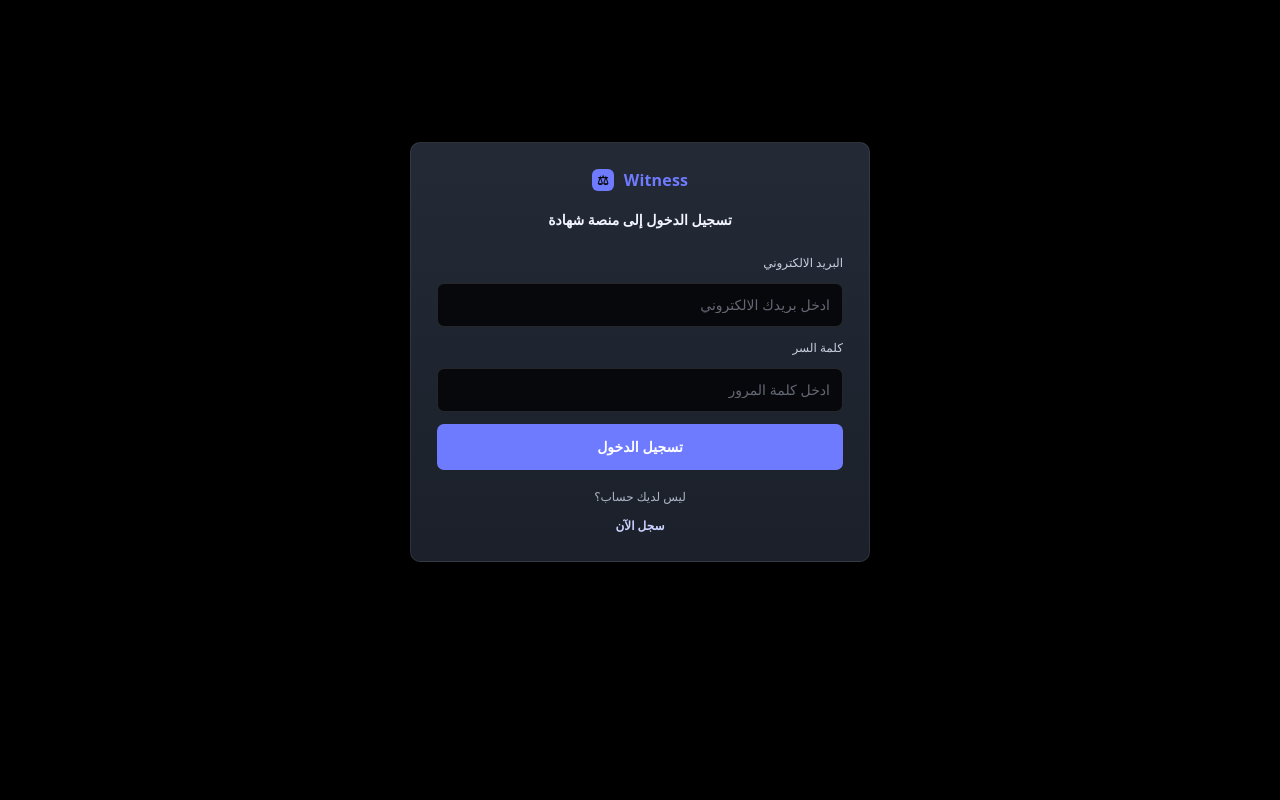
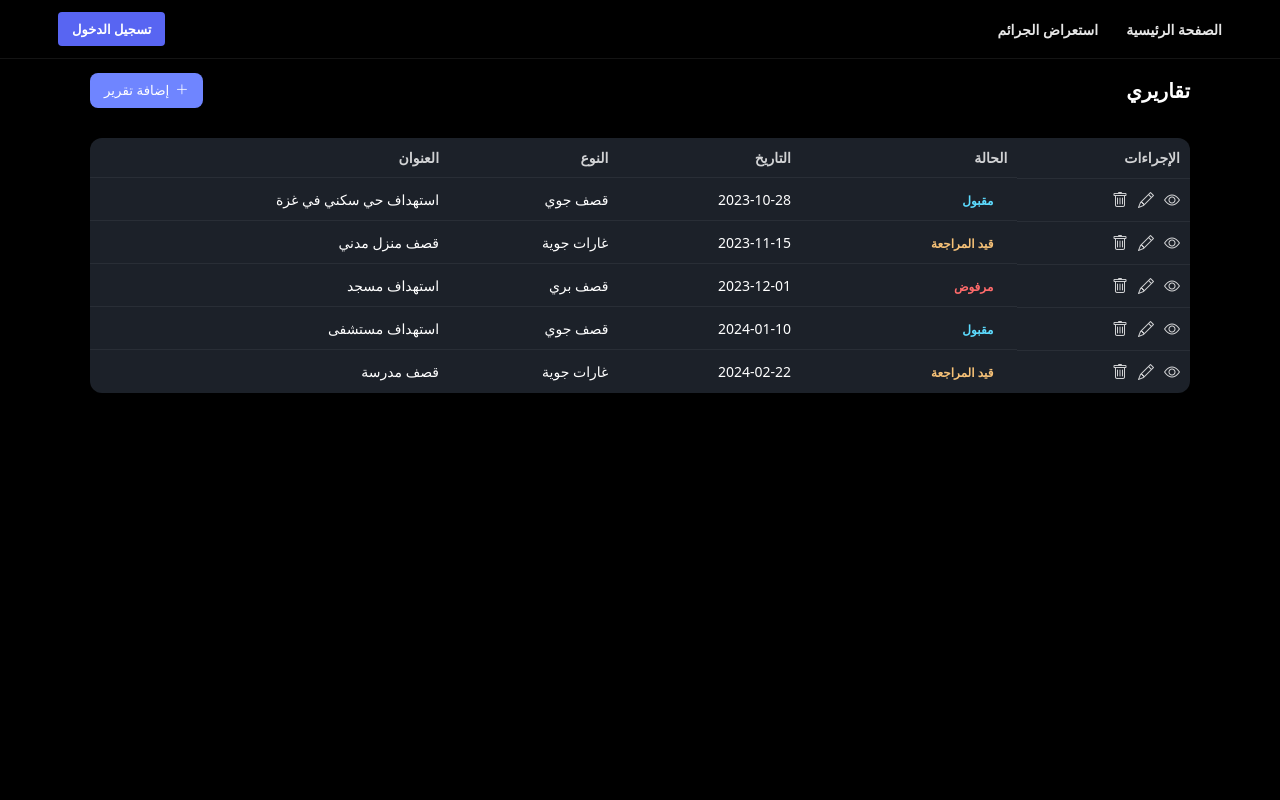
Before and after one commit to Abdelrhman-Fraihat/Witness-Frontend, a React (Vite) app in the folder Witness/: page /MyReports in a window 1280 px wide. Shown: the top 800 px of the page. Built offline with nearby package versions, Linux system fonts and the light colour scheme.

Commit message:
feat: MyReport Page

```diff
--- a/Witness/src/App.jsx
+++ b/Witness/src/App.jsx
@@ -9,6 +9,7 @@
 import CrimeDeatails from './Pages/CrimeDetails'
 import ExploreCrimes from './Pages/ExploreCrimes'
 import UserDashboard from './Pages/UserDashboard'
+import MyReports from "./Pages/MyReports"
 
 function App() {
 
@@ -16,6 +17,7 @@
     <>
     <BrowserRouter>
       <Routes>
+        <Route path = "MyReports" element={<MyReports/>}/>
         <Route path = "/UserDashBoard/:username" element={<UserDashboard/>}/>
         <Route path = "ExploreCrimes" element={<ExploreCrimes/>}/>
         <Route path = "CrimeDetails/:id" element={<CrimeDeatails/>}/>
--- a/Witness/src/Pages/MyReports.jsx
+++ b/Witness/src/Pages/MyReports.jsx
@@ -0,0 +1,103 @@
+import React from "react";
+import "../Style/pages/MyReports.css";
+import "bootstrap-icons/font/bootstrap-icons.css";
+import Layout from "../Componants/Layout";
+
+function MyReports() {
+  const reports = [
+    {
+      id: 1,
+      title: "استهداف حي سكني في غزة",
+      type: "قصف جوي",
+      date: "2023-10-28",
+      status: "accepted",
+    },
+    {
+      id: 2,
+      title: "قصف منزل مدني",
+      type: "غارات جوية",
+      date: "2023-11-15",
+      status: "pending",
+    },
+    {
+      id: 3,
+      title: "استهداف مسجد",
+      type: "قصف بري",
+      date: "2023-12-01",
+      status: "rejected",
+    },
+    {
+      id: 4,
+      title: "استهداف مستشفى",
+      type: "قصف جوي",
+      date: "2024-01-10",
+      status: "accepted",
+    },
+    {
+      id: 5,
+      title: "قصف مدرسة",
+      type: "غارات جوية",
+      date: "2024-02-22",
+      status: "pending",
+    },
+  ];
+
+  return (
+    <>
+    <div className="my-reports-page">
+      <div className="my-reports-container">
+        {/* ===== Header ===== */}
+        <div className="reports-header">
+          <h2 className="page-title">تقاريري</h2>
+
+          <button className="add-report-btn">
+            <i className="bi bi-plus-lg"></i>
+            إضافة تقرير
+          </button>
+        </div>
+
+        {/* ===== Table ===== */}
+        <div className="reports-table-card">
+          <table>
+            <thead>
+              <tr>
+                <th>الإجراءات</th>
+                <th>الحالة</th>
+                <th>التاريخ</th>
+                <th>النوع</th>
+                <th>العنوان</th>
+              </tr>
+            </thead>
+
+            <tbody>
+              {reports.map((report) => (
+                <tr key={report.id}>
+                  <td className="actions">
+                    <i className="bi bi-eye"></i>
+                    <i className="bi bi-pencil"></i>
+                    <i className="bi bi-trash"></i>
+                  </td>
+
+                  <td>
+                    <span className={`status ${report.status}`}>
+                      {report.status === "accepted" && "مقبول"}
+                      {report.status === "pending" && "قيد المراجعة"}
+                      {report.status === "rejected" && "مرفوض"}
+                    </span>
+                  </td>
+
+                  <td>{report.date}</td>
+                  <td>{report.type}</td>
+                  <td>{report.title}</td>
+                </tr>
+              ))}
+            </tbody>
+          </table>
+        </div>
+      </div>
+    </div>
+    <Layout/>
+    </>
+  );
+}
+export default MyReports;
--- a/Witness/src/Pages/UserDashboard.jsx
+++ b/Witness/src/Pages/UserDashboard.jsx
@@ -53,7 +53,6 @@
                 <th>النوع</th>
                 <th>التاريخ</th>
                 <th>الحالة</th>
-                <th>الإجراءات</th>
               </tr>
             </thead>
 
@@ -63,7 +62,6 @@
                 <td>قصف</td>
                 <td>2023-11-20</td>
                 <td className="status approved">موثق</td>
-                <td><a href="#">عرض التفاصيل</a></td>
               </tr>
 
               <tr>
@@ -71,7 +69,6 @@
                 <td>غارات جوية</td>
                 <td>2023-11-15</td>
                 <td className="status pending">قيد المراجعة</td>
-                <td><a href="#">عرض التفاصيل</a></td>
               </tr>
 
               <tr>
@@ -79,7 +76,6 @@
                 <td>قصف</td>
                 <td>2023-11-10</td>
                 <td className="status approved">موثق</td>
-                <td><a href="#">عرض التفاصيل</a></td>
               </tr>
 
               <tr>
@@ -87,7 +83,6 @@
                 <td>قصف</td>
                 <td>2023-11-05</td>
                 <td className="status rejected">مرفوض</td>
-                <td><a href="#">عرض التفاصيل</a></td>
               </tr>
 
               <tr>
@@ -95,7 +90,6 @@
                 <td>غارات جوية</td>
                 <td>2023-11-01</td>
                 <td className="status approved">موثق</td>
-                <td><a href="#">عرض التفاصيل</a></td>
               </tr>
             </tbody>
           </table>
--- a/Witness/src/Style/pages/MyReports.css
+++ b/Witness/src/Style/pages/MyReports.css
@@ -0,0 +1,123 @@
+.my-reports-page {
+  margin-top: 80px;
+  width: 100%;
+  height: 100%;
+}
+
+.my-reports-page {
+  min-height: 100vh;
+  background: #000;
+  color: #fff;
+  direction: rtl;
+  font-family: system-ui, sans-serif;
+}
+
+.my-reports-page {
+  min-height: 100vh;
+  background: #000;
+  direction: rtl;
+  color: #fff;
+  font-family: system-ui, sans-serif;
+}
+
+.my-reports-container {
+  max-width: 1100px;
+  margin: 0 auto;
+}
+
+/* ===== Header ===== */
+.reports-header {
+  display: flex;
+  justify-content: space-between;
+  align-items: center;
+  margin-bottom: 18px;
+}
+
+.page-title {
+  font-size: 20px;
+  font-weight: 700;
+}
+
+.add-report-btn {
+  background: #6f85ff;
+  border: none;
+  color: #fff;
+  padding: 10px 14px;
+  border-radius: 8px;
+  cursor: pointer;
+  display: flex;
+  gap: 6px;
+  align-items: center;
+}
+
+.add-report-btn:hover {
+  background: #8093ff;
+}
+
+/* ===== Table ===== */
+.reports-table-card {
+  background: #1c2129;
+  border-radius: 12px;
+  overflow: hidden;
+}
+
+table {
+  width: 100%;
+  border-collapse: collapse;
+  font-size: 14px;
+}
+
+/* ===== Status ===== */
+/* ===== Status (FIXED) ===== */
+.status {
+  white-space: nowrap;               /* ✅ prevents line break */
+  padding: 4px 14px;
+  font-size: 12px;
+  font-weight: 600;
+  max-width: 40pxpx;
+}
+
+
+.status.accepted {
+  color: #5ddcff;
+}
+
+.status.pending {
+  color: #f6c177;
+}
+
+.status.rejected {
+  color: #ff6b6b;
+}
+
+/* ===== Actions ===== */
+.actions {
+  display: flex;
+  gap: 10px;
+  font-size: 16px;
+}
+
+.actions i {
+  cursor: pointer;
+  opacity: 0.8;
+}
+
+.actions i:hover {
+  opacity: 1;
+}
+
+/* ===== Responsive ===== */
+@media (max-width: 600px) {
+    .my-reports-page {
+        margin-bottom: 50px;
+    }
+  .reports-header {
+    flex-direction: column;
+    align-items: flex-start;
+    gap: 10px;
+  }
+
+  table {
+    font-size: 13px;
+  }
+}
```
